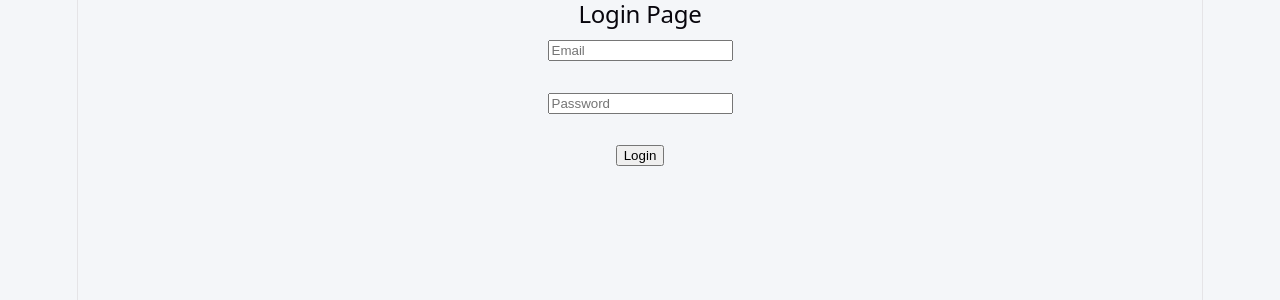
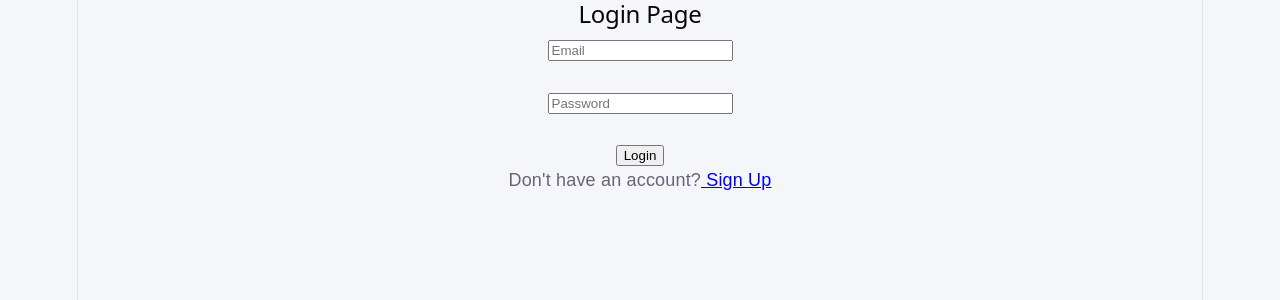
Before and after one commit to Har-2505/SocialSphere, a React app in the folder frontend/: page / in a window 1280 px wide. Shown: the top 300 px of the page. Built offline with nearby package versions, Linux system fonts and the light colour scheme; the HTML template or start-up script is replaced by a standard one.

Commit message:
UpdateLogin

```diff
--- a/frontend/src/pages/Login.jsx
+++ b/frontend/src/pages/Login.jsx
@@ -1,5 +1,5 @@
 import { useState } from "react";
-import { useNavigate } from "react-router-dom";
+import { useNavigate, Link } from "react-router-dom";
 import api from "../services/api";
 
 function Login() {
@@ -58,6 +58,10 @@
         <button type="submit">
           Login
         </button>
+        <p>
+  Don't have an account?
+  <Link to="/register"> Sign Up</Link>
+</p>
       </form>
     </div>
   );
```
